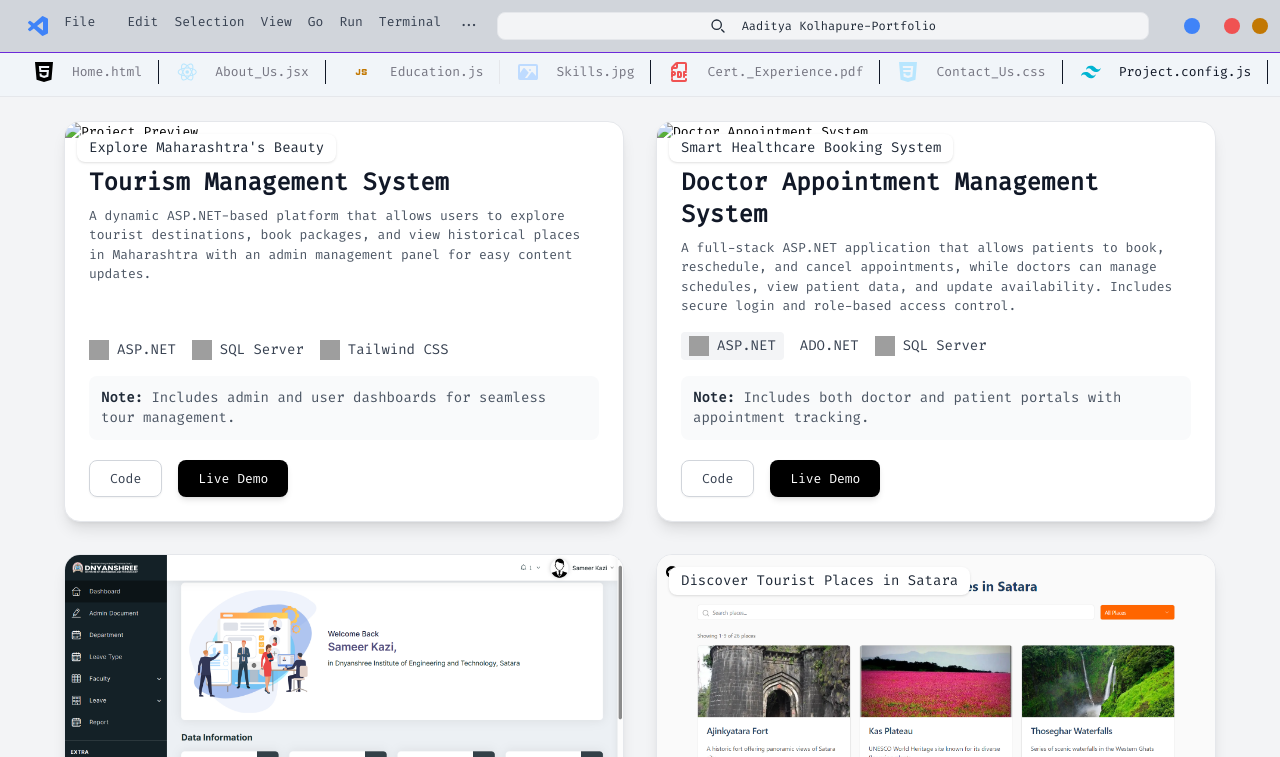
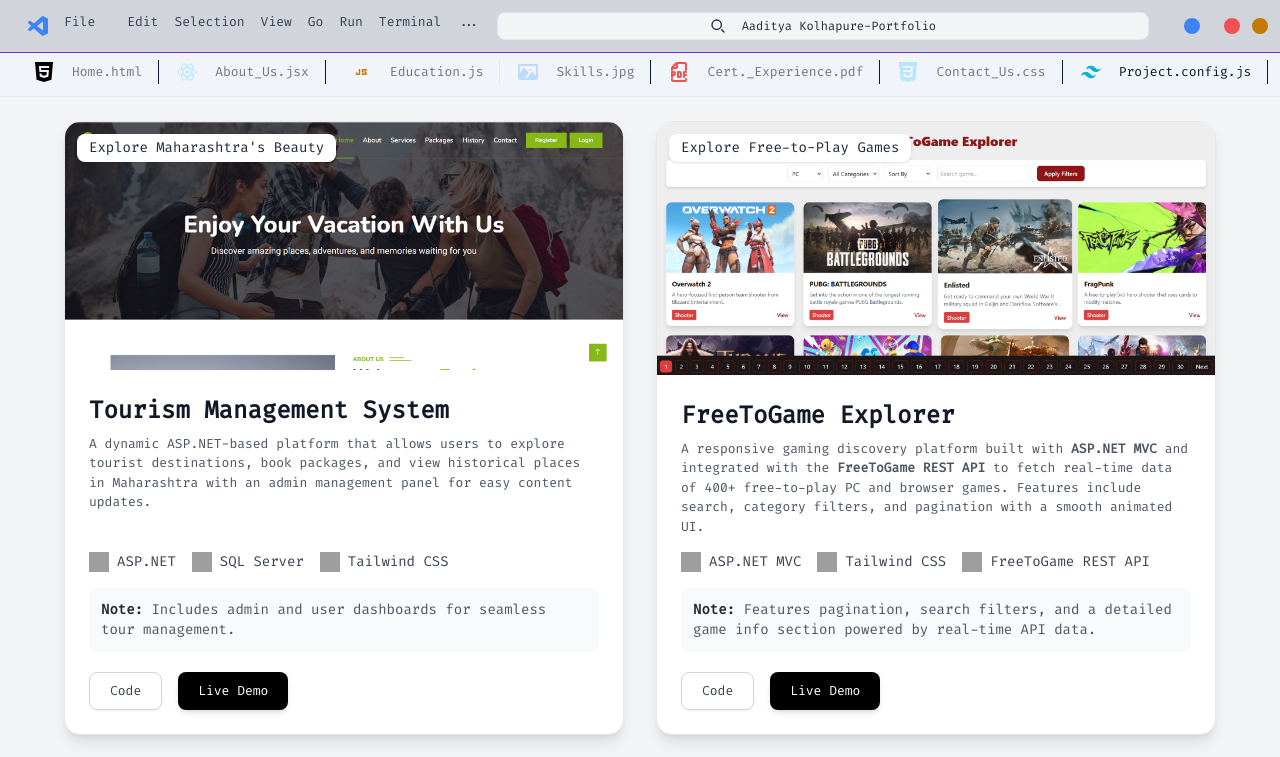
Before and after one commit to aadityakolhapure/portfolio_main, a plain HTML site: page Project.html in a window 1280 px wide. Shown: the top 757 px of the page. Drawn offline with nearby package versions, Linux system fonts and the light colour scheme; grey boxes are pictures that could not be loaded; a web font is replaced by a local one.

Commit message:
new file added

```diff
--- a/Project.html
+++ b/Project.html
@@ -666,7 +666,7 @@
                 <!-- Project Preview -->
                 <div class="relative">
                   <img
-                    src="Project_photo/tourism_dotnet.png"
+                    src="Project_photo/tour.png"
                     alt="Project Preview"
                     class="w-full h-52 object-cover" />
                   <div
@@ -724,14 +724,14 @@
                   <!-- Buttons -->
                   <div class="flex gap-4 mt-auto">
                     <a
-                      href="https://github.com/aadityakolhapure/tourism-dotnet"
+                      href="https://github.com/Dalvi2709/OnlineTourismSystem"
                       rel="noopener"
                       target="_blank"
                       class="flex items-center justify-center px-5 py-2 border border-gray-300 rounded-lg shadow-sm text-gray-700 font-medium hover:bg-gray-50 transition">
                       Code
                     </a>
                     <a
-                      href="#"
+                      href="https://github.com/Dalvi2709/OnlineTourismSystem"
                       rel="noopener"
                       target="_blank"
                       class="flex items-center justify-center px-5 py-2 bg-black text-white rounded-lg shadow-md font-medium hover:bg-gray-800 transition">
@@ -741,74 +741,81 @@
                 </div>
               </div>
 
+              <!-- FreeToGame Explorer Project -->
               <div
                 class="bg-white rounded-2xl shadow-lg overflow-hidden border border-gray-200 flex flex-col">
                 <!-- Project Preview -->
                 <div class="relative">
                   <img
-                    src="Project_photo/doctor_appointment.png"
-                    alt="Doctor Appointment System"
+                    src="Project_photo/game.png"
+                    alt="FreeToGame Explorer Preview"
                     class="w-full h-52 object-cover" />
                   <div
                     class="absolute top-3 left-3 bg-white px-3 py-1 text-sm rounded-lg shadow font-medium text-gray-800">
-                    Smart Healthcare Booking System
+                    Explore Free-to-Play Games
                   </div>
                 </div>
 
                 <div class="p-6 flex flex-col flex-grow">
                   <h2 class="text-2xl font-bold text-gray-900 mb-2">
-                    Doctor Appointment Management System
+                    FreeToGame Explorer
                   </h2>
                   <p class="text-gray-600 mb-4 flex-grow">
-                    A full-stack ASP.NET application that allows patients to
-                    book, reschedule, and cancel appointments, while doctors can
-                    manage schedules, view patient data, and update
-                    availability. Includes secure login and role-based access
-                    control.
+                    A responsive gaming discovery platform built with
+                    <strong>ASP.NET MVC</strong> and integrated with the
+                    <strong>FreeToGame REST API</strong> to fetch real-time data
+                    of 400+ free-to-play PC and browser games. Features include
+                    search, category filters, and pagination with a smooth
+                    animated UI.
                   </p>
 
-                  <!-- Tech stack -->
+                  <!-- Tech Stack -->
                   <div class="flex flex-wrap gap-4 mb-4">
                     <span
-                      class="flex items-center gap-2 text-sm font-medium text-gray-700 bg-gray-100 px-2 py-1 rounded">
+                      class="flex items-center gap-2 text-sm font-medium text-gray-700">
                       <img
                         src="https://cdn.worldvectorlogo.com/logos/dot-net-core-7.svg"
                         class="w-5 h-5"
                         alt=".NET" />
-                      ASP.NET
-                    </span>
-                    <span
-                      class="flex items-center gap-2 text-sm font-medium text-gray-700">
-                      ADO.NET
+                      ASP.NET MVC
                     </span>
                     <span
                       class="flex items-center gap-2 text-sm font-medium text-gray-700">
                       <img
-                        src="https://cdn.worldvectorlogo.com/logos/microsoft-sql-server-1.svg"
+                        src="https://cdn.worldvectorlogo.com/logos/tailwind-css-2.svg"
                         class="w-5 h-5"
-                        alt="SQL Server" />
-                      SQL Server
+                        alt="Tailwind CSS" />
+                      Tailwind CSS
+                    </span>
+                    <span
+                      class="flex items-center gap-2 text-sm font-medium text-gray-700">
+                      <img
+                        src="https://cdn-icons-png.flaticon.com/512/2620/2620993.png"
+                        class="w-5 h-5"
+                        alt="API" />
+                      FreeToGame REST API
                     </span>
                   </div>
 
                   <!-- Note -->
                   <div
                     class="bg-gray-50 text-gray-600 text-sm p-3 rounded-lg mb-5">
-                    <strong class="text-gray-800">Note:</strong> Includes both
-                    doctor and patient portals with appointment tracking.
+                    <strong class="text-gray-800">Note:</strong> Features
+                    pagination, search filters, and a detailed game info section
+                    powered by real-time API data.
                   </div>
 
                   <!-- Buttons -->
                   <div class="flex gap-4 mt-auto">
                     <a
-                      href="https://github.com/aadityakolhapure/doctor-appointment-system"
+                      href="https://github.com/aadityakolhapure/GameApplication"
                       rel="noopener"
                       target="_blank"
                       class="flex items-center justify-center px-5 py-2 border border-gray-300 rounded-lg shadow-sm text-gray-700 font-medium hover:bg-gray-50 transition">
                       Code
                     </a>
                     <a
-                      href="#"
+                      href="https://github.com/aadityakolhapure/GameApplication"
                       rel="noopener"
                       target="_blank"
                       class="flex items-center justify-center px-5 py-2 bg-black text-white rounded-lg shadow-md font-medium hover:bg-gray-800 transition">
```
Also changed, not shown: index.html (+2 -1 lines), Project_photo/game.png (added), Project_photo/tour.png (added), 1 other file.
